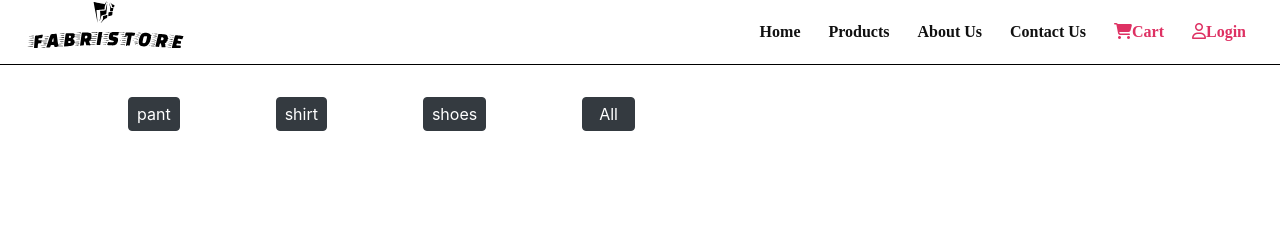
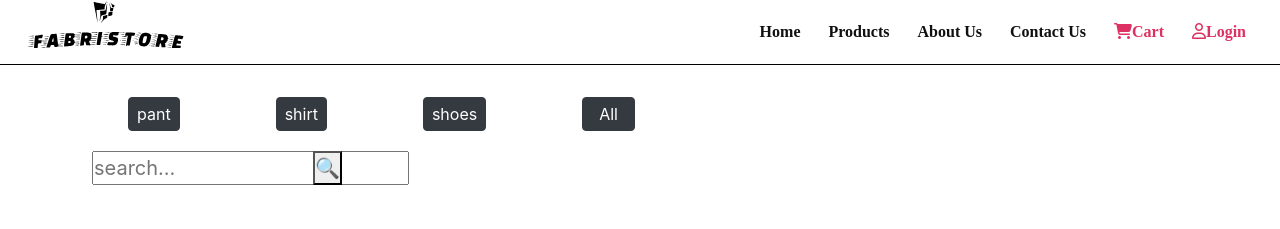
Before and after one commit to mdadnan2023/self-learning-, a React (Create React App) app: page / in a window 1280 px wide. Shown: the top 229 px of the page. Built offline with nearby package versions, Linux system fonts and the light colour scheme.

Commit message:
card and search fix

```diff
--- a/src/App.js
+++ b/src/App.js
@@ -1,9 +1,10 @@
 import React, { useState } from "react";
 import "./App.css";
 import productDetails from "./data/productDetails";
-import Searching from "./components/Searching";
+import Filtering from "./components/Filtering";
 import Buttons from "./components/Button";
 import Navbar from "./components/navbar/navbar.jsx";
+import Searching from "./components/Searching.js";
 
 
 function App() {
@@ -22,7 +23,8 @@ function App() {
       <Navbar/>
       <div className="tc ma0 pa4 min-vh-100">
         <Buttons menuItems={menuItems} filterItem={filterItem} setItem={setItem} />
-        <Searching product={item} />
+        <Searching product={item}/>
+        <Filtering product={item} />
       </div>
     </div>
   );
--- /dev/null
+++ b/src/components/Filtering.js
@@ -0,0 +1,30 @@
+import React from 'react'
+
+function Filtering({ product }) {
+
+
+  return (
+    <div>
+      <div className="c-card-sec">
+        {product.map((product) => {
+          return (
+            <div className="card" style={{ width: "18rem" }} key={product.id}>
+              <img class="photo" src={product.img} alt={product.title} />
+              <div className="card-body">
+                <h6 className="card-subtitle mb-2 text-muted">{product.category}</h6>
+                <h5 className="card-title">{product.name}</h5>
+                <p className="card-text">{product.description}</p>
+                <div className="btn-sec">
+                  <button type="button" className="btn btn-success">BUY NOW</button>
+                  <button type="button" className="btn btn-success">ADD TO CART</button>
+                </div>
+              </div>
+            </div>
+          );
+        })}
+      </div>
+    </div>
+  );
+}
+
+export default Filtering;
--- a/src/components/Searching.js
+++ b/src/components/Searching.js
@@ -1,28 +1,27 @@
-import React, { useState } from "react";
+import { useState } from "react";
 
 function Searching({ product }) {
-  // const [products, setProducts] = useState(product);
-  // const [searchVal, setSearchVal] = useState("");
+  const [products, setProducts] = useState(product);
+  const [searchVal, setSearchVal] = useState("");
 
-  // function handleSearchClick() {
-  //   if (searchVal === "") {
-  //     setProducts(product);
-  //     return;
-  //   }
-  //   const filterBySearch = product.filter((item) => {
-  //     if (
-  //       item.name.toLowerCase().includes(searchVal.toLowerCase()) ||
-  //       item.category.toLowerCase().includes(searchVal.toLowerCase())
-  //     ) {
-  //       return item;
-  //     }
-  //   });
-  //   setProducts(filterBySearch);
-  // }
-
+  function handleSearchClick() {
+    if (searchVal === "") {
+      setProducts(product);
+      return;
+    }
+    const filterBySearch = product.filter((item) => {
+      if (
+        item.name.toLowerCase().includes(searchVal.toLowerCase()) ||
+        item.category.toLowerCase().includes(searchVal.toLowerCase())
+      ) {
+        return item;
+      }
+    });
+    setProducts(filterBySearch);
+  }
   return (
     <div>
-      {/* <div className="my-style">
+      <div className="my-style">
         <input
           placeholder="search..."
           onChange={(e) => setSearchVal(e.target.value)}
@@ -30,20 +29,25 @@ function Searching({ product }) {
         <button className="search-btn" onClick={handleSearchClick}>
           🔍
         </button>
-      </div> */}
-
+      </div>
       <div className="c-card-sec">
-        {product.map((product) => {
+        {products.map((product) => {
           return (
             <div className="card" style={{ width: "18rem" }} key={product.id}>
               <img class="photo" src={product.img} alt={product.title} />
               <div className="card-body">
-                <h6 className="card-subtitle mb-2 text-muted">{product.category}</h6>
+                <h6 className="card-subtitle mb-2 text-muted">
+                  {product.category}
+                </h6>
                 <h5 className="card-title">{product.name}</h5>
                 <p className="card-text">{product.description}</p>
                 <div className="btn-sec">
-                  <button type="button" className="btn btn-success">BUY NOW</button>
-                  <button type="button" className="btn btn-success">ADD TO CART</button>
+                  <button type="button" className="btn btn-success">
+                    BUY NOW
+                  </button>
+                  <button type="button" className="btn btn-success">
+                    ADD TO CART
+                  </button>
                 </div>
               </div>
             </div>
```
Also changed, not shown: src/data/productDetails.js (+0 -16 lines).
